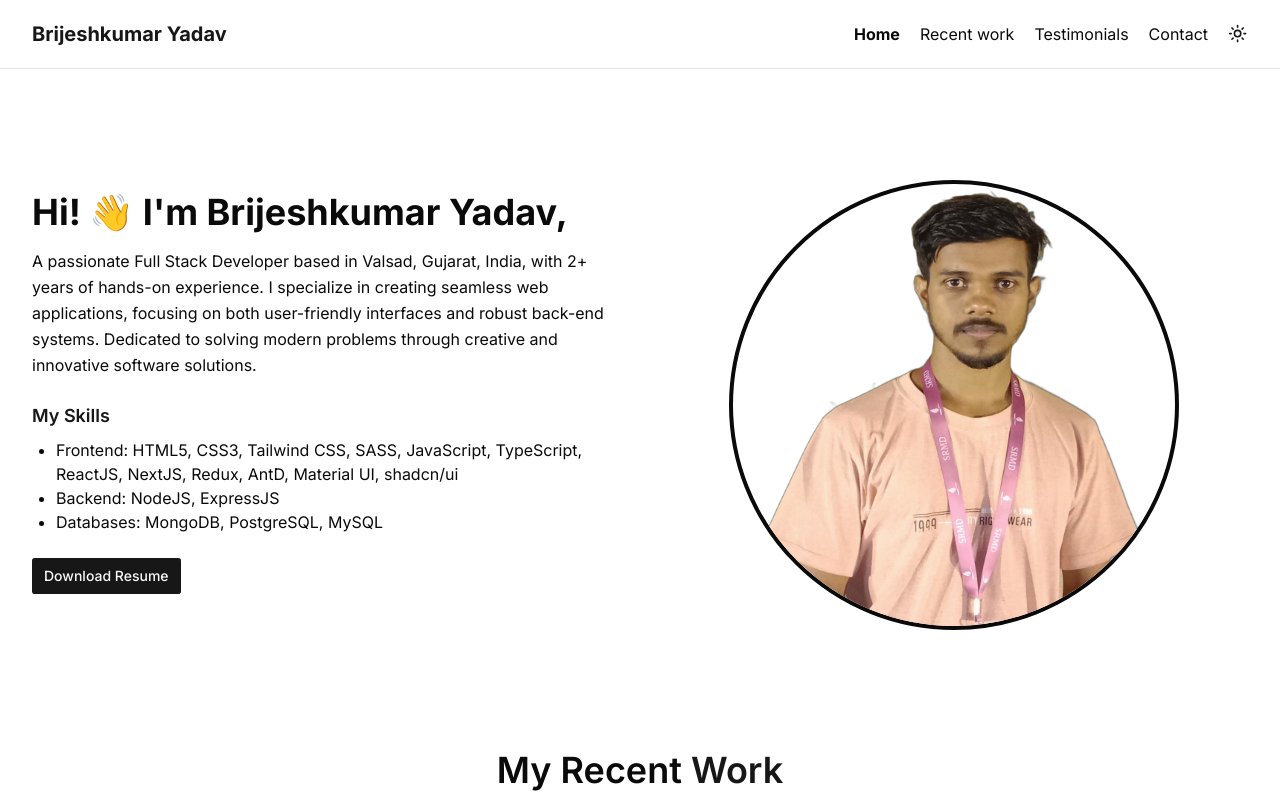
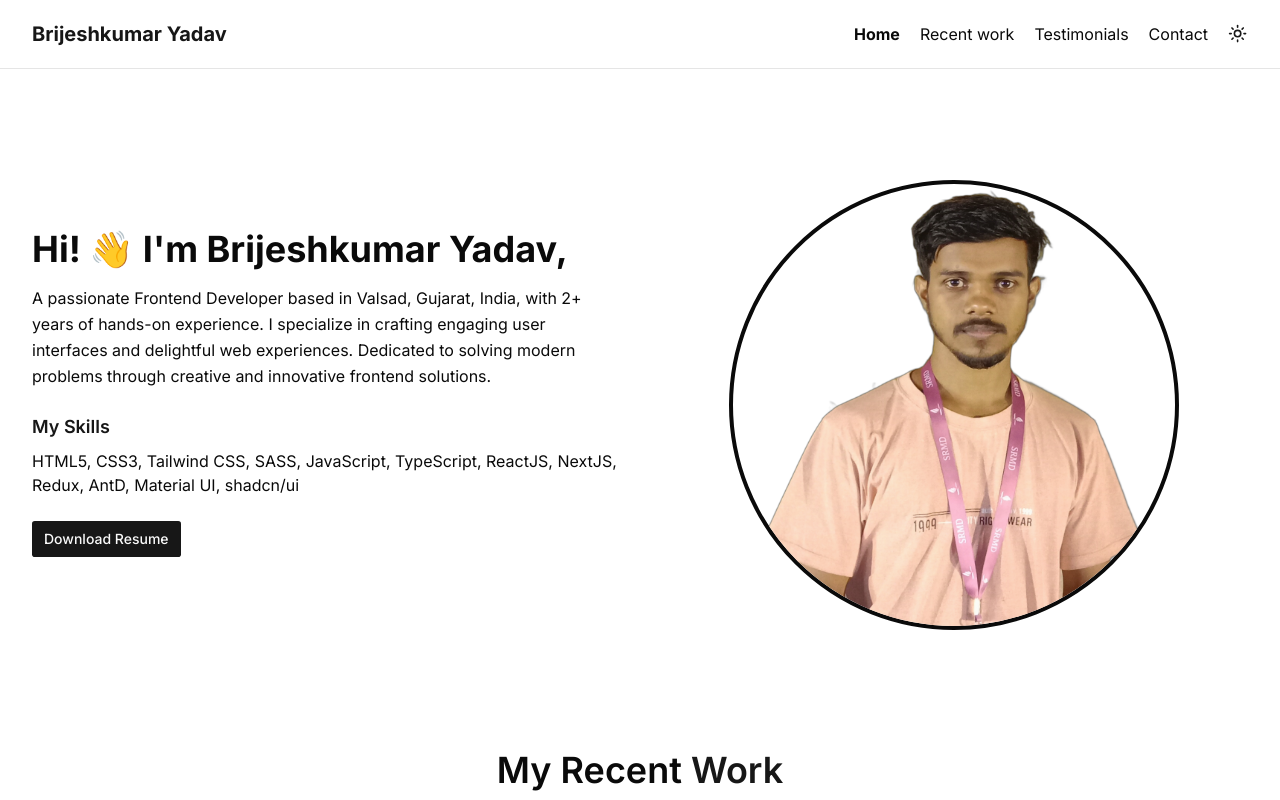
Before and after one commit to brijeshkumar16/portfolio, a Next.js app: page / in a window 1280 px wide. Shown: the top 800 px of the page. Built offline with nearby package versions, Linux system fonts and the light colour scheme.

Commit message:
feat: Update the content and improve the scroll feature

```diff
--- a/package.json
+++ b/package.json
@@ -1,5 +1,5 @@
 {
-  "name": "my-portfolio",
+  "name": "portfolio",
   "version": "0.1.0",
   "private": true,
   "scripts": {
--- a/src/app/(pages)/page.tsx
+++ b/src/app/(pages)/page.tsx
@@ -2,6 +2,8 @@ import Testimonials from '@/components/home/testimonials';
 import RecentWork from '@/components/home/recent-work';
 import Contact from '@/components/home/contact';
 import Landing from '@/components/home/landing';
+
+export const revalidate = 24 * 60 * 60;
 
 const Home = () => {
   return (
--- a/src/app/layout.tsx
+++ b/src/app/layout.tsx
@@ -16,27 +16,21 @@ export const metadata: Metadata = {
   icons: '/favicon/favicon.png',
   title: {
     template: '%s | Brijeshkumar Yadav',
-    default: 'Full Stack Developer | Brijeshkumar Yadav',
+    default: 'Frontend Developer | Brijeshkumar Yadav',
   },
   description:
-    'Brijeshkumar Yadav is a skilled Full Stack Developer offering custom website and web application development services in Valsad, Gujarat. Specialized in JavaScript, TypeScript, ReactJS, NextJS, NodeJS, and more.',
-  keywords: [
-    'Full Stack Developer',
-    'ReactJS Development',
-    'NodeJS Development',
-    'Front-end Development',
-    'Back-end Development',
-  ],
+    "Hi! 👋 I'm Brijeshkumar Yadav, a passionate Frontend Developer based in Valsad, Gujarat, India, with 2+ years of hands-on experience in ReactJS and NextJS",
+  keywords: ['Frontend Developer', 'ReactJS Developer', 'NextJS Developer'],
   authors: [{ name: 'Brijeshkumar Yadav', url: 'https://www.brijeshkumaryadav.com' }],
   robots: 'index, follow',
   manifest: '/manifest.json',
   openGraph: {
     type: 'website',
     description:
-      'Brijeshkumar Yadav is a skilled Full Stack Developer offering custom website and web application development services in Valsad, Gujarat. Specialized in JavaScript, TypeScript, ReactJS, NextJS, NodeJS, and more.',
-    title: 'Full Stack Developer | Brijeshkumar Yadav',
+      "Hi! 👋 I'm Brijeshkumar Yadav, a passionate Frontend Developer based in Valsad, Gujarat, India, with 2+ years of hands-on experience in ReactJS and NextJS",
+    title: 'Frontend Developer | Brijeshkumar Yadav',
     url: 'https://brijeshkumaryadav.com/',
-    siteName: 'Full Stack Developer | Brijeshkumar Yadav',
+    siteName: 'Frontend Developer | Brijeshkumar Yadav',
   },
 };
 
--- a/src/components/footer/index.tsx
+++ b/src/components/footer/index.tsx
@@ -1,5 +1,3 @@
-'use client';
-
 import Link from 'next/link';
 import React from 'react';
 
@@ -10,7 +8,7 @@ const Footer = () => {
   const year = date.getFullYear();
 
   return (
-    <footer className='mt-[70px] border-t bg-card px-6 py-5 text-center'>
+    <footer className='border-t bg-card px-6 py-5 text-center'>
       <div className='mb-3'>
         <ul className='flex justify-center gap-4'>
           <li className='rounded-full border-2 border-primary p-2'>
--- a/src/components/header/index.tsx
+++ b/src/components/header/index.tsx
@@ -1,21 +1,20 @@
 'use client';
 
+import { MoonIcon, SunIcon } from 'lucide-react';
 import React, { useState } from 'react';
 import { useTheme } from 'next-themes';
 import Link from 'next/link';
 
-import { MoonIcon, SunIcon } from 'lucide-react';
-
+import { cn, scrollIntoView } from '@/lib/utils';
 import useScroll from '@/hook/use-scroll';
 import { Button } from '../ui/button';
-import { cn } from '@/lib/utils';
-
-const menu = ['home', 'recent-work', 'testimonials', 'contact'];
 
 const Header = ({ className, ...props }: React.HTMLAttributes<HTMLElement>) => {
   const [isMenuOpen, setIsMenuOpen] = useState(false);
-  const active = useScroll(menu, 72);
+
   const { setTheme, theme, systemTheme } = useTheme();
+
+  const active = useScroll(['home', 'recent-work', 'testimonials', 'contact'], 10);
 
   const handleChangeTheme = () => {
     if ((theme === 'system' && systemTheme === 'dark') || theme === 'dark') {
@@ -55,18 +54,21 @@ const Header = ({ className, ...props }: React.HTMLAttributes<HTMLElement>) => {
               <path strokeLinecap='round' strokeLinejoin='round' strokeWidth='2' d='M4 6h16M4 12h16m-7 6h7'></path>
             </svg>
             <div className='hidden items-center space-x-5 lg:flex'>
-              <Link href='#home' className={active === 'home' ? 'font-bold' : ''}>
+              <p className={active === 'home' ? 'font-bold' : ''} onClick={() => scrollIntoView('#home')}>
                 Home
-              </Link>
-              <Link href='#recent-work' className={active === 'recent-work' ? 'font-bold' : ''}>
+              </p>
+              <p className={active === 'recent-work' ? 'font-bold' : ''} onClick={() => scrollIntoView('#recent-work')}>
                 Recent work
-              </Link>
-              <Link href='#testimonials' className={active === 'testimonials' ? 'font-bold' : ''}>
+              </p>
+              <p
+                className={active === 'testimonials' ? 'font-bold' : ''}
+                onClick={() => scrollIntoView('#testimonials')}
+              >
                 Testimonials
-              </Link>
-              <Link href='#contact' className={active === 'contact' ? 'font-bold' : ''}>
+              </p>
+              <p className={active === 'contact' ? 'font-bold' : ''} onClick={() => scrollIntoView('#contact')}>
                 Contact
-              </Link>
+              </p>
             </div>
             <Button variant='link' size='icon' className='h-[20px] w-[20px]' onClick={handleChangeTheme}>
               <SunIcon className='h-[1.2rem] w-[1.2rem] rotate-0 scale-100 transition-all dark:-rotate-90 dark:scale-0' />
--- a/src/components/home/contact.tsx
+++ b/src/components/home/contact.tsx
@@ -23,7 +23,7 @@ const data = [
 
 const Contact = () => {
   return (
-    <div className='container pt-[120px]' id='contact'>
+    <div className='container py-[120px]' id='contact'>
       <div className='text-center'>
         <h1 className='mb-1 text-[25px] font-bold md:text-[35px]'>
           Get In <strong className='text-primary'>Touch</strong>
--- a/src/components/home/landing.tsx
+++ b/src/components/home/landing.tsx
@@ -10,21 +10,17 @@ const Landing = () => {
         <div className='order-2 lg:order-1'>
           <h1 className='mb-4 text-3xl font-bold lg:text-4xl'>Hi! 👋 I&apos;m Brijeshkumar Yadav,</h1>
           <p className='mb-6 leading-relaxed'>
-            A passionate Full Stack Developer based in Valsad, Gujarat, India, with 2+ years of hands-on experience. I
-            specialize in creating seamless web applications, focusing on both user-friendly interfaces and robust
-            back-end systems. Dedicated to solving modern problems through creative and innovative software solutions.
+            A passionate Frontend Developer based in Valsad, Gujarat, India, with 2+ years of hands-on experience. I
+            specialize in crafting engaging user interfaces and delightful web experiences. Dedicated to solving modern
+            problems through creative and innovative frontend solutions.
           </p>
 
           <div className='mb-6'>
             <h2 className='mb-2 text-lg font-semibold text-primary'>My Skills</h2>
-            <ul className='list-disc pl-6'>
-              <li>
-                Frontend: HTML5, CSS3, Tailwind CSS, SASS, JavaScript, TypeScript, ReactJS, NextJS, Redux, AntD,
-                Material UI, shadcn/ui
-              </li>
-              <li>Backend: NodeJS, ExpressJS</li>
-              <li>Databases: MongoDB, PostgreSQL, MySQL</li>
-            </ul>
+            <p>
+              HTML5, CSS3, Tailwind CSS, SASS, JavaScript, TypeScript, ReactJS, NextJS, Redux, AntD, Material UI,
+              shadcn/ui
+            </p>
           </div>
 
           <div className='mb-6'>
--- a/src/components/theme-provider.tsx
+++ b/src/components/theme-provider.tsx
@@ -1,6 +1,6 @@
-import * as React from 'react';
 import { ThemeProvider as NextThemesProvider } from 'next-themes';
 import { type ThemeProviderProps } from 'next-themes/dist/types';
+import * as React from 'react';
 
 export function ThemeProvider({ children, ...props }: ThemeProviderProps) {
   return <NextThemesProvider {...props}>{children}</NextThemesProvider>;
--- a/src/hook/use-scroll.ts
+++ b/src/hook/use-scroll.ts
@@ -4,8 +4,8 @@ const clamp = (value: number) => Math.max(0, value);
 
 const isBetween = (value: number, floor: number, ceil: number) => value >= floor && value <= ceil;
 
-const useScroll = (ids: string[], offset: number = 0) => {
-  const [activeId, setActiveId] = useState('');
+const useScroll = <T extends string>(ids: T[], offset: number = 0) => {
+  const [activeId, setActiveId] = useState<T>(ids[0]);
 
   useLayoutEffect(() => {
     const listener = () => {
@@ -25,7 +25,7 @@ const useScroll = (ids: string[], offset: number = 0) => {
         })
         .find(({ top, bottom }) => isBetween(scroll, top, bottom));
 
-      setActiveId(position?.id || '');
+      setActiveId(position?.id || ids[0]);
     };
 
     listener();
--- a/src/lib/utils.ts
+++ b/src/lib/utils.ts
@@ -4,3 +4,8 @@ import { twMerge } from 'tailwind-merge';
 export function cn(...inputs: ClassValue[]) {
   return twMerge(clsx(inputs));
 }
+
+export const scrollIntoView = (querySelector: string) => {
+  const element = document.querySelector(querySelector);
+  element?.scrollIntoView({ behavior: 'smooth' });
+};
--- a/src/style/globals.css
+++ b/src/style/globals.css
@@ -60,24 +60,3 @@
     scroll-behavior: smooth;
   }
 }
-
-/* testimonials */
-.testimonials-slider .slick-slide {
-  padding: 0 10px;
-}
-
-.testimonials-slider .slick-dots {
-  bottom: -46px !important;
-}
-
-/* next image custom css */
-.image-container {
-  position: relative;
-}
-.image-container .image {
-  overflow: hidden;
-  object-fit: contain;
-  width: 100% !important;
-  position: relative !important;
-  height: unset !important;
-}
```
Also changed, not shown: public/manifest.json, 2 other files (tests, documents, lock files or other folders).
